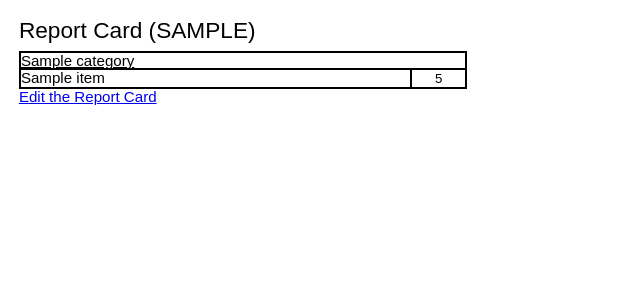
After one commit to emanderson/preschool-report-card, a Python web app: template templates/form_preview.html in a window 1280 px wide. The commit adds this page. Shown: the top 300 px of the page, without its empty margins (0-640 px from the left). Run offline with Jinja, Linux system fonts and the light colour scheme; the template is opened without the code that fills it: most values are stand-ins (such as "Sample title", 1, 10 or a date in 2020).

Commit message:
First pass basic preview view

```diff
--- a/main.py
+++ b/main.py
@@ -19,6 +19,7 @@ import os
 import webapp2
 
 from handlers.form_edit_handler import FormEditHandler
+from handlers.form_preview_handler import FormPreviewHandler
 from handlers.category_add_form_handler import CategoryAddFormHandler
 from handlers.category_add_handler import CategoryAddHandler
 from handlers.item_add_form_handler import ItemAddFormHandler
@@ -33,6 +34,7 @@ JinjaEnv.set(jinja_environment)
 
 app = webapp2.WSGIApplication([
     webapp2.Route(r'/form/edit', handler=FormEditHandler, name='form-edit'),
+    webapp2.Route(r'/form/preview', handler=FormPreviewHandler, name='form-preview'),
     webapp2.Route(r'/category/add_form', handler=CategoryAddFormHandler),
     webapp2.Route(r'/category/add', handler=CategoryAddHandler),
     webapp2.Route(r'/item/<item_id:\d+>/edit_form', handler=ItemEditFormHandler),
--- a/templates/form_edit_form.html
+++ b/templates/form_edit_form.html
@@ -33,4 +33,6 @@
   {% endfor %}
 
   <a class="formPopper" href="/category/add_form">Add A Category</a>
+
+  <a href="/form/preview">Preview the Report Card</a>
 {% endblock %}
--- /dev/null
+++ b/templates/form_preview.html
@@ -0,0 +1,29 @@
+{% extends "templates/shared/base.html" %}
+
+{% block title %}Edit Form{% endblock %}
+
+{% block extra_css %}
+{% endblock %}
+
+{% block body_content %}
+  <h1>Report Card (SAMPLE)</h1>
+
+  {% for category in categories %}
+    <div>
+      <table class="reportSection">
+        <tr class="titleHeader">
+          <th colspan=2>{{ category.name }}</td>
+        </tr>
+
+        {% for item in category.items() %}
+          <tr>
+            <td class="itemName">{{ item.name }}</td>
+            <td><input type="text" name="item_{{ item.key().id() }}_score" value="5"/></td>
+          </tr>
+        {% endfor %}
+      </table>
+    </div>
+  {% endfor %}
+
+  <a href="/form/edit">Edit the Report Card</a>
+{% endblock %}
```
Also changed, not shown: handlers/form_preview_handler.py (added, +9 -0 lines).
